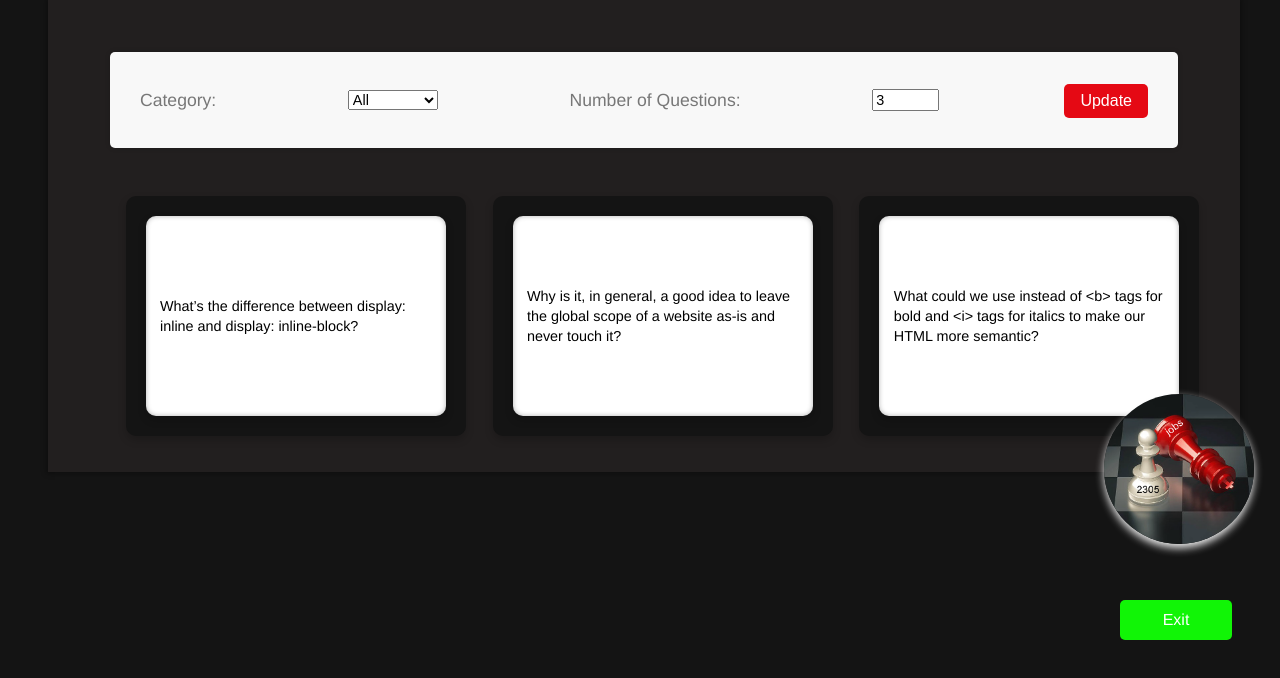
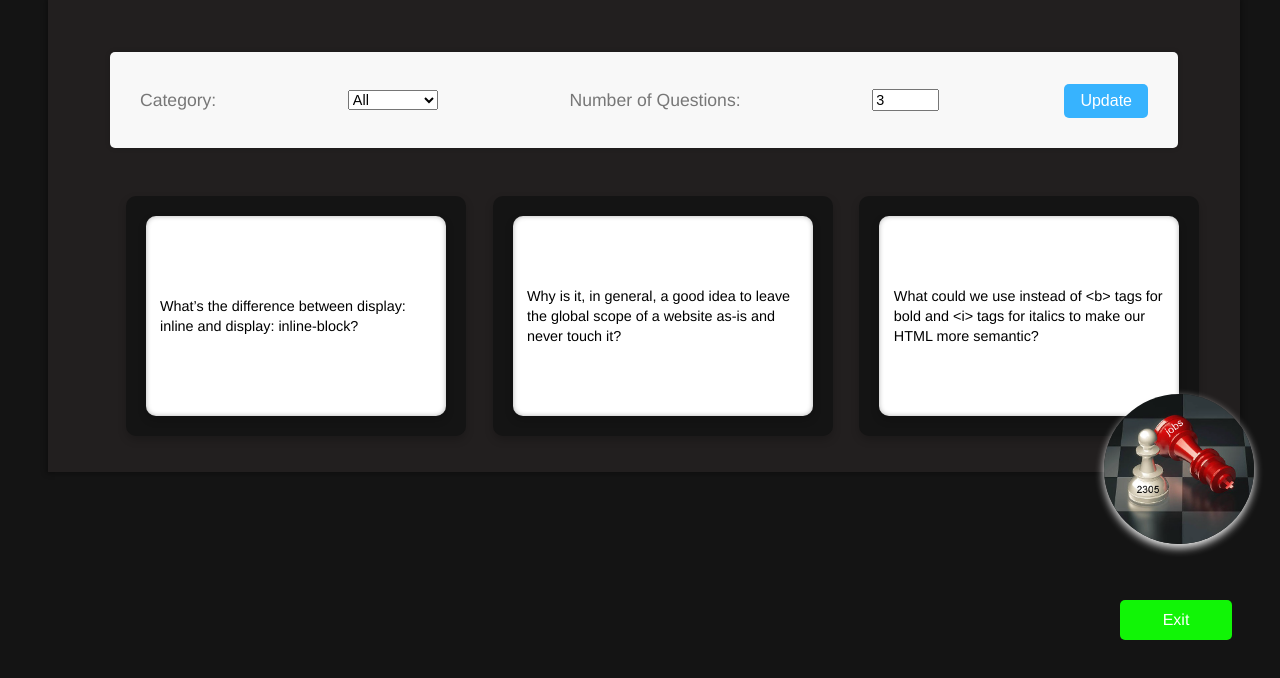
Before and after one commit to Sulton88Mehron90/interview-prep-questions, a React (Create React App) app: page /flashcards in a window 1280 px wide. Shown: the top 678 px of the page. Built offline with nearby package versions, Linux system fonts and the light colour scheme.

Commit message:
Add error components

```diff
--- a/src/Components/FlashcardContainer/FlashcardContainer.css
+++ b/src/Components/FlashcardContainer/FlashcardContainer.css
@@ -94,7 +94,7 @@ img.brain-img {
 
 
 .category-form button.update-button {
-  background-color: #e50914;
+  background-color: #37b3fe;
   color: white;
   padding: 0.5rem 1rem;
   border: none;
```
